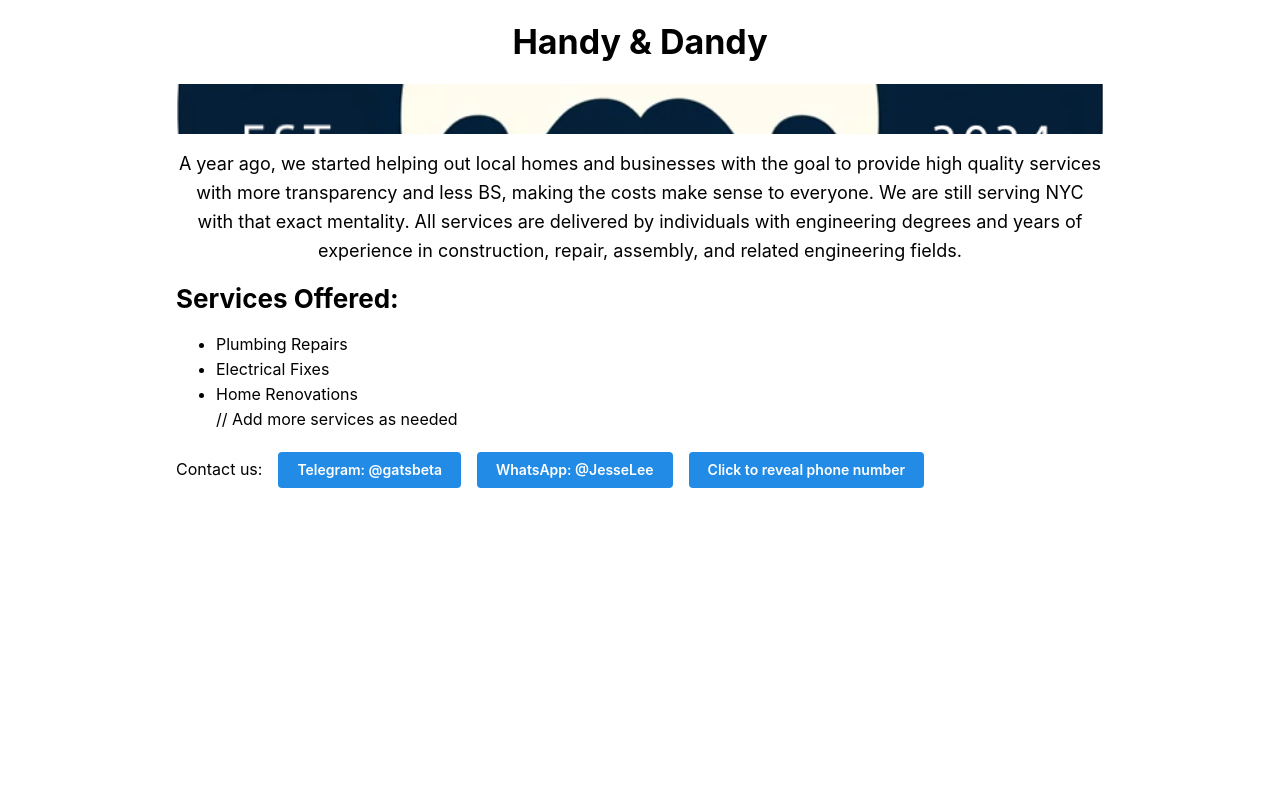
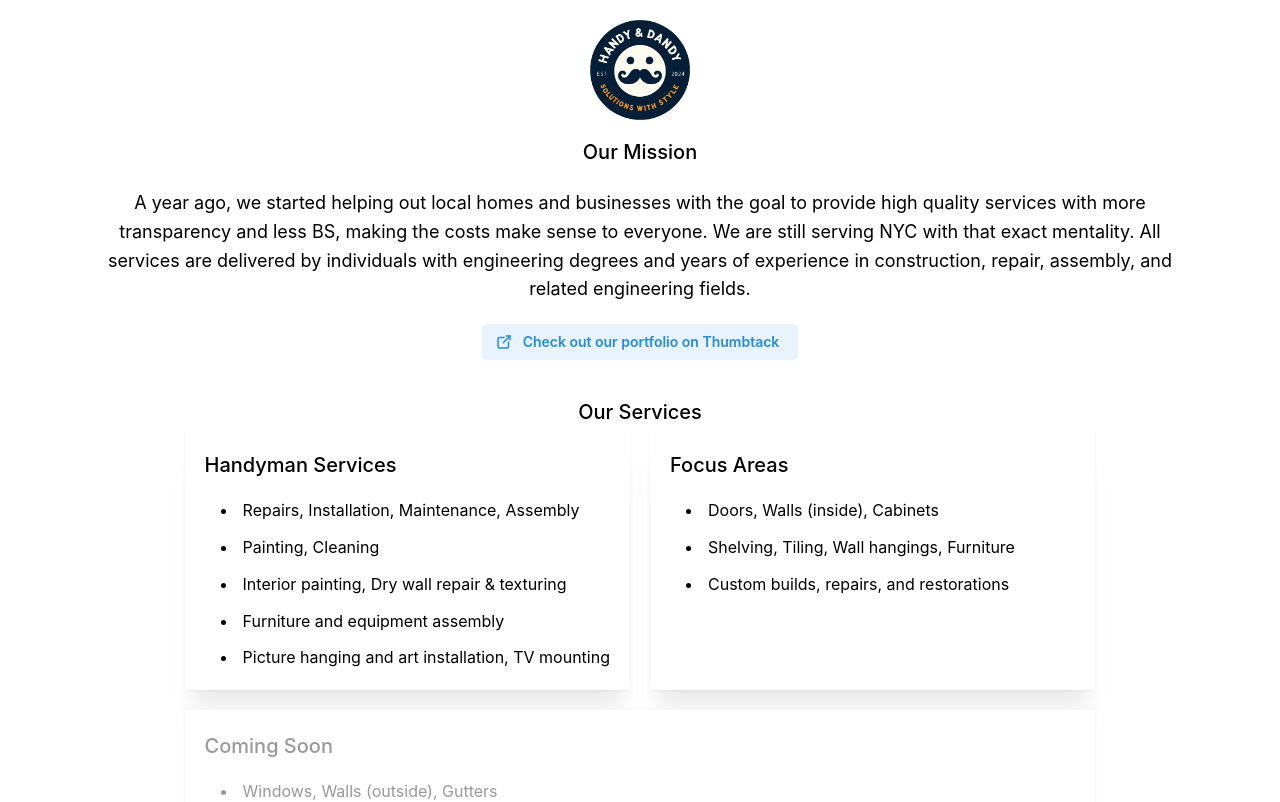
Before and after one commit to gatsbyz/nextjs-app, a Next.js app: page / in a window 1280 px wide. Shown: the top 802 px of the page. Built offline with nearby package versions, Linux system fonts and the light colour scheme.

Commit message:
some more edits

```diff
--- a/app/layout.tsx
+++ b/app/layout.tsx
@@ -4,8 +4,8 @@ import { MantineProvider, ColorSchemeScript } from "@mantine/core";
 import { theme } from "../theme";
 
 export const metadata = {
-  title: "Mantine Next.js template",
-  description: "I am using Mantine with Next.js!",
+  title: "Handy & Dandy - Handyman serving NYC Brooklyn Queens",
+  description: "A caring and affordable handyman service for your home and business - drywall repairs, appliance installation, tv mounting, interior painting, picture & art installation, tiling, furniture, maintenance, assembly, shelving",
 };
 
 export default function RootLayout({ children }: { children: any }) {
@@ -13,7 +13,7 @@ export default function RootLayout({ children }: { children: any }) {
     <html lang="en">
       <head>
         <ColorSchemeScript />
-        <link rel="shortcut icon" href="/favicon.svg" />
+        <link rel="shortcut icon" href="/logo.png" />
         <meta
           name="viewport"
           content="minimum-scale=1, initial-scale=1, width=device-width, user-scalable=no"
--- a/app/page.tsx
+++ b/app/page.tsx
@@ -1,56 +1,65 @@
 'use client';
 
-import { Container, Title, Text, Group, Button, Image } from '@mantine/core';
+import { Container, Text, Group, Button, Image, Stack, useMantineTheme, Box } from '@mantine/core';
 import React, { useState } from 'react';
+import ServicesPage from './services';
+import { IconBrandTelegram, IconBrandWhatsapp, IconPhone, IconExternalLink } from '@tabler/icons-react';
 
 export default function HomePage() {
   const [showPhoneNumber, setShowPhoneNumber] = useState(false);
-  const handleShowPhoneNumber = () => {
-    setShowPhoneNumber(true);
-  };
+  const theme = useMantineTheme();
+  const handleShowPhoneNumber = () => setShowPhoneNumber(true);
+  const phoneNumber = "+1(404)840-4655";
+  const whatsappMessage = encodeURIComponent("Hello, I'm interested in your handyman services.");
 
-  const phoneNumber = "+1(404)840-4655";
+  return (
+    <Container size="lg" px="md">
+      <Box w="100%" p='20px 0' ta='center'>
+        <Image src="/logo.png" alt="Handy & Dandy Logo" w={100} h={100} mx="auto" />
+        <Text size="xl" fw={500} mt="md">
+          Our Mission
+        </Text>
+      </Box>
 
-  const whatsappMessage = encodeURIComponent("Hello, I'm interested in your handyman services.");
-  return (
-    <Container>
-      <Title order={1} ta="center" my="lg">
-        Handy & Dandy
-      </Title>
-      <Image src="/logo.png" alt="Handy & Dandy Logo" width={50} height={50} />
-
-      <Text size="lg" ta="center" my="md">
+      <Stack gap="lg" align="center">
+        <Text size="lg" ta="center">
           A year ago, we started helping out local homes and businesses with the goal to provide high quality services with more transparency and less BS, making the costs make sense to everyone. We are still serving NYC with that exact mentality. All services are delivered by individuals with engineering degrees and years of experience in construction, repair, assembly, and related engineering fields.
         </Text>
 
-      <Title order={2} my="md">
-        Services Offered:
-      </Title>
-      <ul>
-        <li>Plumbing Repairs</li>
-        <li>Electrical Fixes</li>
-        <li>Home Renovations</li>
-        // Add more services as needed
-      </ul>
+        <Button
+          variant="light"
+          color="blue"
+          component="a"
+          href="https://www.thumbtack.com/ny/brooklyn/furniture-assembly/handy-dandy/service/511660534258343947"
+          target="_blank"
+          leftSection={<IconExternalLink size={18} />}
+        >
+          Check out our portfolio on Thumbtack
+        </Button>
 
-      <Group align="center" my="lg">
+        <ServicesPage/>
+
+        <Group>
           <Text>Contact us:</Text>
-        <Button component="a" href="https://t.me/gatsbeta" target="_blank">
-          Telegram: @gatsbeta
+          <Button variant="outline" component="a" href="https://t.me/gatsbeta" target="_blank" leftSection={<IconBrandTelegram size={18} />}>
+            Telegram
           </Button>
-        <Button component="a" href={`https://wa.me/4048404655?text=${whatsappMessage}`} target="_blank">
-          WhatsApp: @JesseLee
+          <Button variant="outline" component="a" href={`https://wa.me/4048404655?text=${whatsappMessage}`} target="_blank" leftSection={<IconBrandWhatsapp size={18} />}>
+            WhatsApp
           </Button>
           {showPhoneNumber ? (
             <Text>
-            <a href={`tel:${phoneNumber}`} style={{ textDecoration: "none", color: "inherit" }}>
+              <a href={`tel:${phoneNumber}`} style={{ textDecoration: "none", color: theme.colors.blue[6] }}>
                 {phoneNumber}
               </a>
             </Text>
           ) : (
-          <Button onClick={handleShowPhoneNumber}>Click to reveal phone number</Button>
+            <Button variant="outline" onClick={handleShowPhoneNumber} leftSection={<IconPhone size={18} />}>
+              Show Phone Number
+            </Button>
           )}
         </Group>
+      </Stack>
     </Container>
   );
 }
--- a/app/services.tsx
+++ b/app/services.tsx
@@ -1,50 +1,65 @@
-import { Container, Title, Card, Text, Badge, List } from '@mantine/core';
-import React from 'react';
+import { Container, Title, List, Text, Accordion, Card, SimpleGrid } from '@mantine/core';
+import React, { useState } from 'react';
 
 export default function ServicesPage() {
-  const currentServices = {
-    specialties: ["Repairs", "Installation", "Maintenance", "Assembly", "Painting", "Cleaning"],
-    workFocus: ["Doors", "Walls (inside)", "Cabinets", "Shelving", "Tiling", "Wall hangings", "Furniture"],
-    additionalOffers: ["Interior painting", "Dry wall repair & texturing", "Furniture and equipment assembly", "Picture hanging and art installation", "TV mounting"]
-  };
+  const [opened, setOpened] = useState<string[]>(['servicesOffered', 'comingSoon']);
 
-  const comingSoonServices = ["Windows", "Walls (outside)", "Gutters", "Molding or baseboards", "Flooring", "Appliances", "Plumbing", "Electrical", "Lighting"];
+  const servicesOffered = [
+    {
+      category: "Handyman Services",
+      details: [
+        "Repairs, Installation, Maintenance, Assembly",
+        "Painting, Cleaning",
+        "Interior painting, Dry wall repair & texturing",
+        "Furniture and equipment assembly",
+        "Picture hanging and art installation, TV mounting"
+      ]
+    },
+    {
+      category: "Focus Areas",
+      details: [
+        "Doors, Walls (inside), Cabinets",
+        "Shelving, Tiling, Wall hangings, Furniture",
+        "Custom builds, repairs, and restorations"
+      ]
+    }
+  ];
+
+  const comingSoonServices = [
+    "Windows, Walls (outside), Gutters",
+    "Molding or baseboards, Flooring",
+    "Appliances, Plumbing, Electrical, Lighting"
+  ];
 
   return (
-    <Container>
-      <Title order={1} my="lg">Our Handyman Services</Title>
+<Container mb="xl" style={{ maxWidth: '100%' }}>
+      <Text ta="center" size="xl" fw={500} mt="md">
+        Our Services
+      </Text>
 
-      <Card shadow="sm" p="lg" radius="md" mb="md">
-        <Title order={2}>Specialties</Title>
-        <List>
-          {currentServices.specialties.map(service => <List.Item key={service}>{service}</List.Item>)}
+      <SimpleGrid cols={2} spacing="lg">
+        {servicesOffered.map((service, index) => (
+          <Card key={index} shadow="xl" padding="lg">
+            <Text size="xl" fw={500} mb="md">{service.category}</Text>
+            <List withPadding spacing="sm">
+              {service.details.map((detail, detailIndex) => (
+                <List.Item key={detailIndex}>{detail}</List.Item>
+              ))}
             </List>
           </Card>
+        ))}
 
-      <Card shadow="sm" p="lg" radius="md" mb="md">
-        <Title order={2}>Work Focus</Title>
-        <List>
-          {currentServices.workFocus.map(focus => <List.Item key={focus}>{focus}</List.Item>)}
-        </List>
-      </Card>
-
-      <Card shadow="sm" p="lg" radius="md" mb="md">
-        <Title order={2}>Additional Offers</Title>
-        <List>
-          {currentServices.additionalOffers.map(offer => <List.Item key={offer}>{offer}</List.Item>)}
-        </List>
-      </Card>
-
-      <Card shadow="sm" p="lg" radius="md" mb="md" style={{ textDecoration: "line-through" }}>
-        <Title order={2} style={{ color: "#999" }}>Coming Soon</Title>
-        <List>
-          {comingSoonServices.map(service => (
-            <List.Item key={service} style={{ color: "#999" }}>
+        <Card shadow="sm" padding="lg" style={{ gridColumn: 'span 2' }}>
+          <Text size="xl" fw={500} mb="md" style={{ color: "#999" }}>Coming Soon</Text>
+          <List withPadding spacing="sm" style={{ color: "#999" }}>
+            {comingSoonServices.map((service, index) => (
+              <List.Item key={index} style={{ textDecoration: "line-through" }}>
                 {service}
               </List.Item>
             ))}
           </List>
         </Card>
+      </SimpleGrid>
     </Container>
   );
 }
--- a/package.json
+++ b/package.json
@@ -12,6 +12,7 @@
     "@mantine/core": "7.6.1",
     "@mantine/hooks": "7.6.1",
     "@mantinex/mantine-logo": "^1.0.1",
+    "@tabler/icons": "^3.1.0",
     "@tabler/icons-react": "^3.1.0",
     "next": "14.1.3",
     "react": "18.2.0",
```
Also changed, not shown: 2 other files (tests, documents, lock files or other folders). Lines whose indentation alone changed are shown as unchanged.
